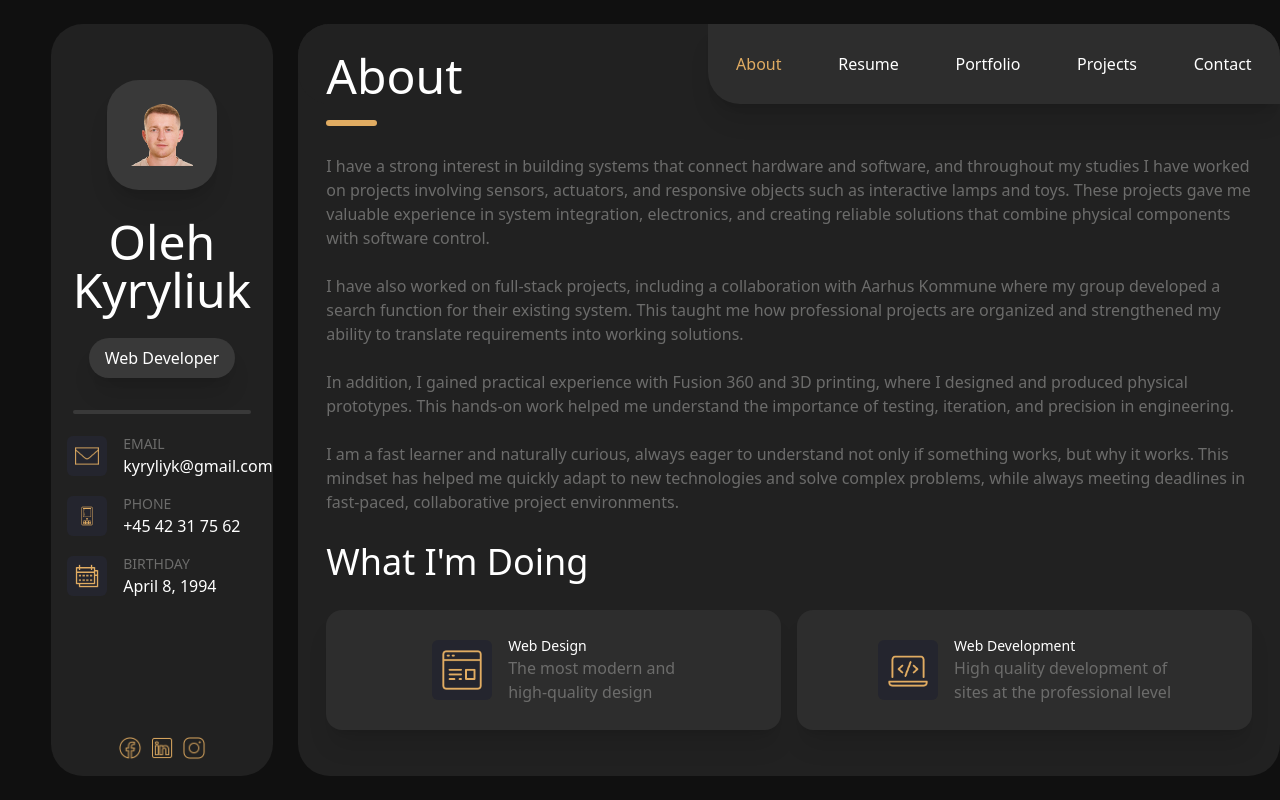
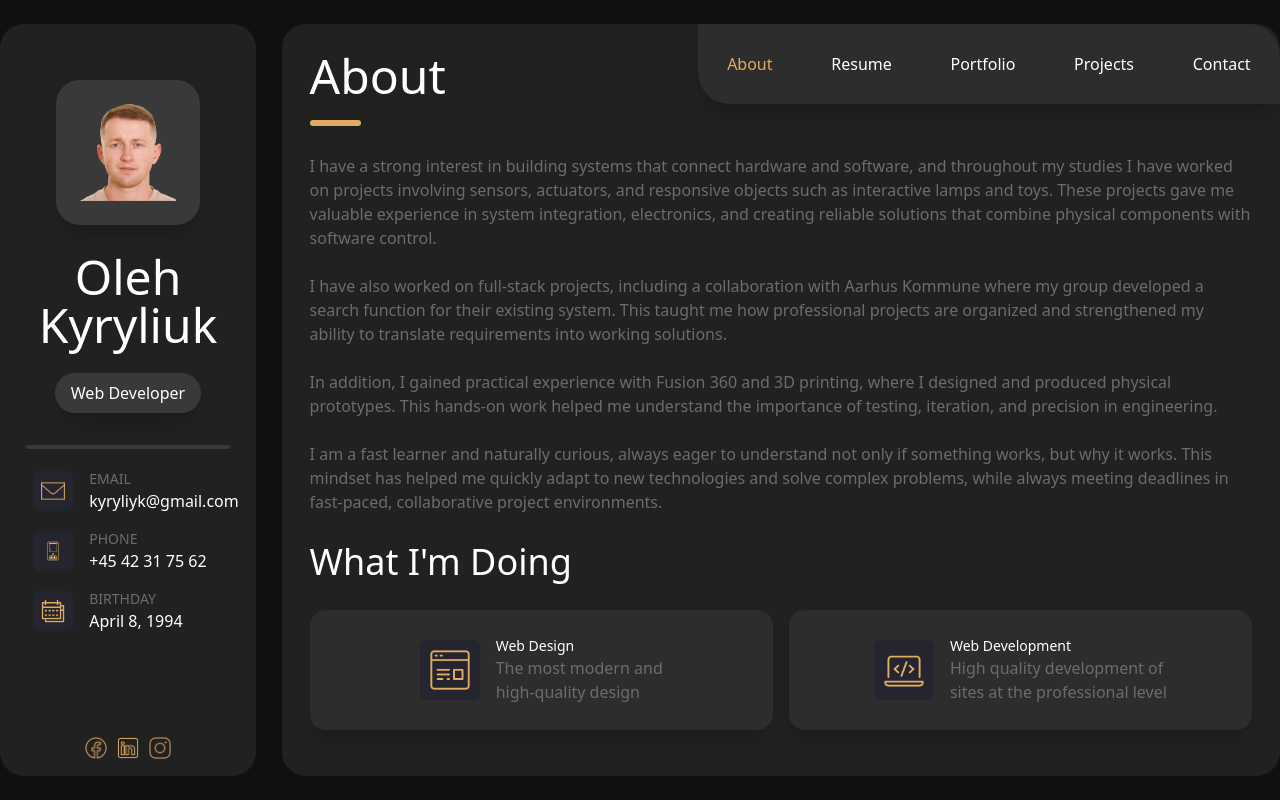
Before and after one commit to oleh080494/olehkyryliuk, a React (Vite) app in the folder client/: page / in a window 1280 px wide. Built offline with nearby package versions, Linux system fonts and the light colour scheme; no server answers.

Commit message:
removed left margin from sidebar

```diff
--- a/client/src/App.jsx
+++ b/client/src/App.jsx
@@ -59,13 +59,13 @@ function App() {
     return (
         <>
             <div className="h-screen-auto bg-[#101010] flex flex-row">
-                <div className="flex flex-col w-[20vw] h-[94vh] ml-[4vw]  mt-[3vh] mb-[3vh] items-center justify-center bg-[#212121] rounded-4xl">
-                    <div className="ml-14 mb-7 mr-14 mt-14 flex-wrap  bg-[#393939] rounded-4xl shadow-xl">
+                <div className="flex flex-col w-[20vw] h-[94vh]   mt-[3vh] mb-[3vh] items-center justify-center bg-[#212121] rounded-3xl">
+                    <div className="ml-14 mb-7 mr-14 mt-14 flex-wrap  bg-[#393939] rounded-3xl shadow-xl">
                         <img className="m-0 p-6 object-contain" src="/oleh_photo.png" alt="oleh photo" />
                     </div>
                     <div className="text-white text-2xl sm:text-3xl md:text-4xl lg:text-5xl font-sans text-center">Oleh Kyryliuk</div>
                     <div className="flex justify-center">
-                        <div className=" bg-[#393939] mt-6 rounded-4xl inline-block px-4 py-2 shadow-xl">
+                        <div className=" bg-[#393939] mt-6 rounded-3xl inline-block px-4 py-2 shadow-xl">
                             <h3 className="text-[#FFFFFF]">Web Developer</h3>
                         </div>
                     </div>
@@ -135,7 +135,7 @@ function App() {
                     </div>
 
                 </div>
-                <div className="w-[100vw] h-auto mt-[3vh] mb-[3vh] ml-[2vw] bg-[#212121] rounded-4xl">
+                <div className="flex-1 h-auto mt-[3vh] mb-[3vh] ml-[2vw] bg-[#212121] rounded-3xl">
                     <div className="flex flex-row h-[10vh] bg-[#212121] rounded-4xl">
 
                         <div key={active} className="text-[#FFFFFF] w-2/5 mt-7 ml-7 text-5xl animate-fadeIn">{sectionHeaders[active]}</div>
```
